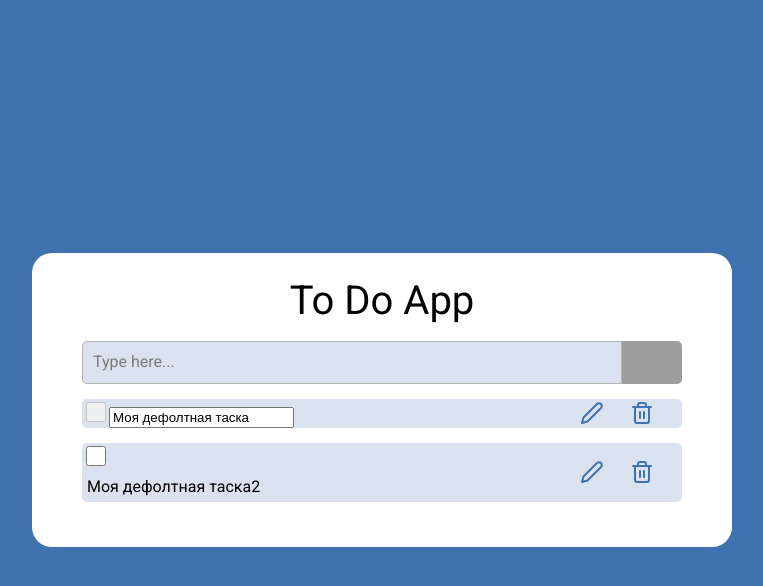
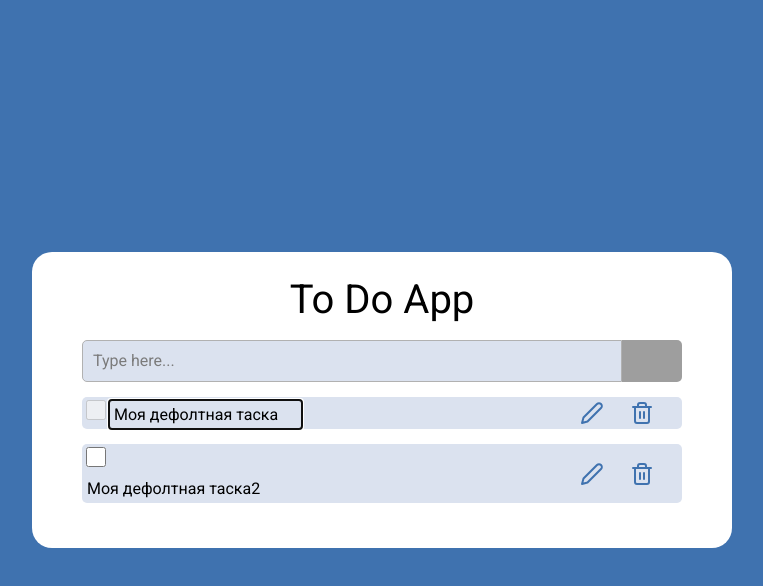
Before and after one commit to Aleksei-89ST/ToDo-sheet-on-React-TypeScript-Zustand-with-Viejas-build, a React (Vite) app: page / in a window 1280 px wide. Both pictures are taken after a click on the button 850 px from the left and 413 px from the top of the page. Shown: the top 586 px of the page, without its empty margins (258-1021 px from the left). Built offline with nearby package versions, Linux system fonts and the light colour scheme; grey boxes are pictures that could not be loaded.

Commit message:
закончил с inputTack

```diff
--- a/src/views/App/index.module.scss
+++ b/src/views/App/index.module.scss
@@ -8,7 +8,5 @@
     margin-bottom: 0.3em;
     text-align: center;
 }
-&Text {
 
 }
-}
--- a/src/views/components/InputTask/index.module.scss
+++ b/src/views/components/InputTask/index.module.scss
@@ -18,6 +18,7 @@
   &Checkbox {
     width: 20px;
     height: 20px;
+    cursor: pointer;
   }
 
   &Title {
--- a/src/views/components/InputTask/index.tsx
+++ b/src/views/components/InputTask/index.tsx
@@ -1,4 +1,4 @@
-import React, { useCallback, useState } from "react";
+import React, { useCallback, useEffect, useRef, useState } from "react";
 import styles from "./index.module.scss";
 
 interface InputTaskProps {
@@ -19,6 +19,12 @@ export const InputTask: React.FC<InputTaskProps> = ({
   const [checked, setChecked] = useState(false);
   const [isEditMode, setIsEditMode] = useState(false);
   const [value, setValue] = useState(title);
+  const editTetleInputRef = useRef<HTMLInputElement>(null)
+  useEffect(() => {
+if (isEditMode) {
+  editTetleInputRef?.current?.focus();
+}
+  },[isEditMode]);
   return (
     <div className={styles.inputTask}>
       <label className={styles.inputTaskLabel}>
@@ -30,17 +36,27 @@ export const InputTask: React.FC<InputTaskProps> = ({
           onChange={(e) => {
             setChecked(e.target.checked);
             if (e.target.checked) {
-              onDone(id);
+              setTimeout(() => {
+                onDone(id);
+              }, 300);
+
             }
           }}
         />
         {isEditMode ? (
           <input
             value={value}
+            ref={editTetleInputRef}
             onChange={(e) => {
               setValue(e.target.value);
             }}
-            className={styles.inputTaskTitleEdit}
+            onKeyDown = {(e) => {
+              if(e.key === 'Enter') {
+                onEdited(id, value);
+                setIsEditMode(false);
+              }
+            }}
+            className={styles.inputTaskEditTitle}
           />
         ) : (
           <h3 className={styles.inputTaskTitle}>{title}</h3>
```
